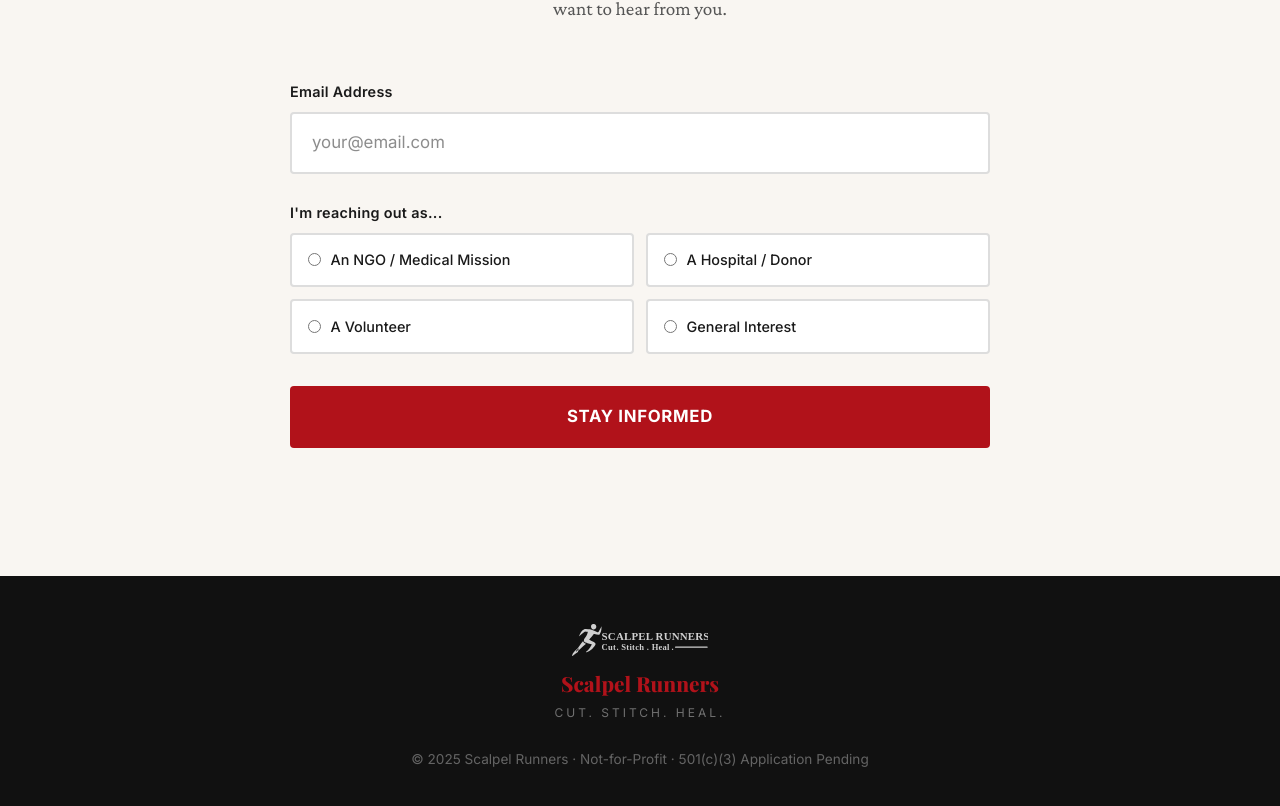
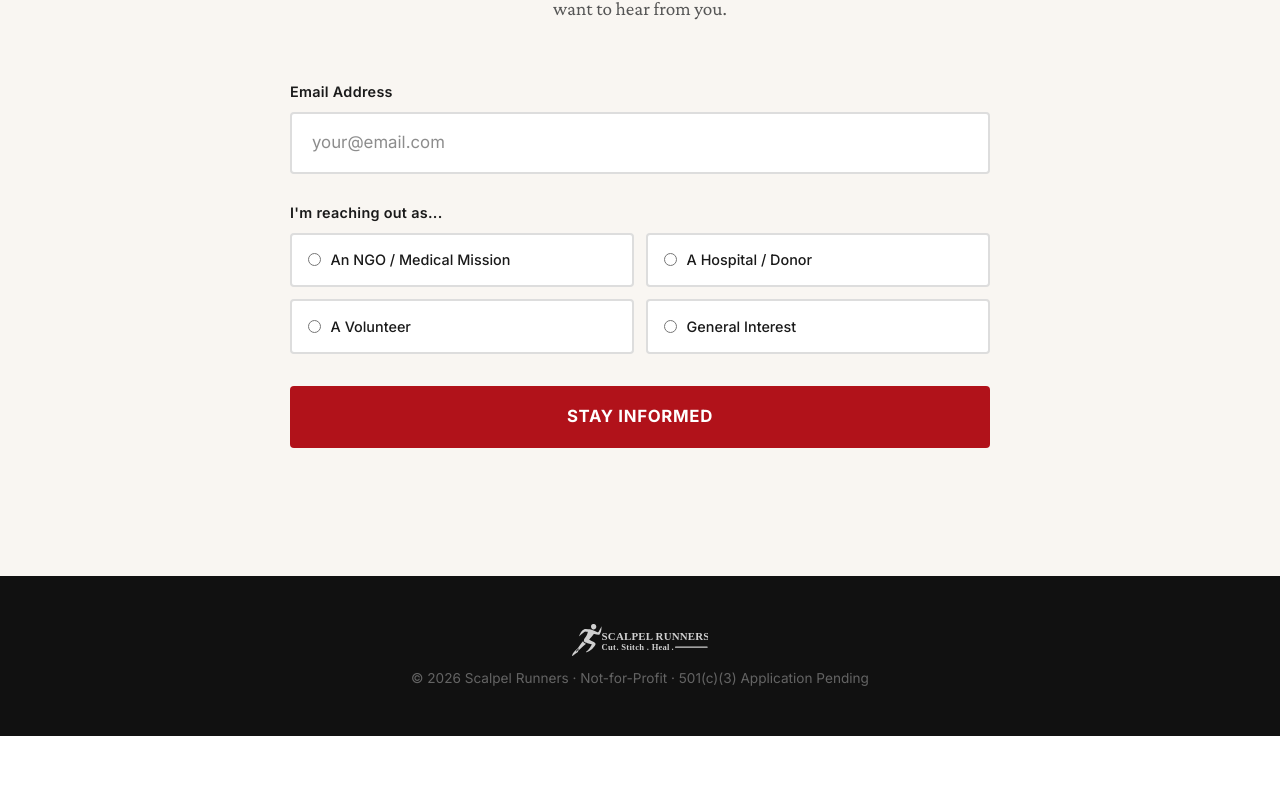
Before and after one commit to johwuy/scapel-runner, a React (Vite) app: page / in a window 1280 px wide. Shown: the part 3211-4017 px from the top of the page. After the commit the page ends 3947 px from the top, so only its background shows below. Built offline with nearby package versions, Linux system fonts and the light colour scheme.

Commit message:
Update Footer component to display the current year dynamically

```diff
--- a/src/components/Footer.tsx
+++ b/src/components/Footer.tsx
@@ -3,10 +3,8 @@ export default function Footer() {
     <footer className="py-12 px-8 bg-[#111] text-white text-center">
       <div className="max-w-[1200px] mx-auto">
         <img src="/SR Logo 2.svg" alt="Scalpel Runners" className="h-8 w-auto mx-auto mb-3 opacity-80 brightness-0 invert" />
-        <div className="font-playfair text-[1.3rem] font-extrabold text-(--color-brand) mb-[0.4rem]">Scalpel Runners</div>
-        <div className="text-xs tracking-[0.25em] uppercase text-white/40 mb-7 font-inter">Cut. Stitch. Heal.</div>
         <p className="text-[0.85rem] text-white/35 m-0 font-inter">
-          © 2025 Scalpel Runners · Not-for-Profit · 501(c)(3) Application Pending
+          © {new Date().getFullYear()} Scalpel Runners · Not-for-Profit · 501(c)(3) Application Pending
         </p>
       </div>
     </footer>
```
